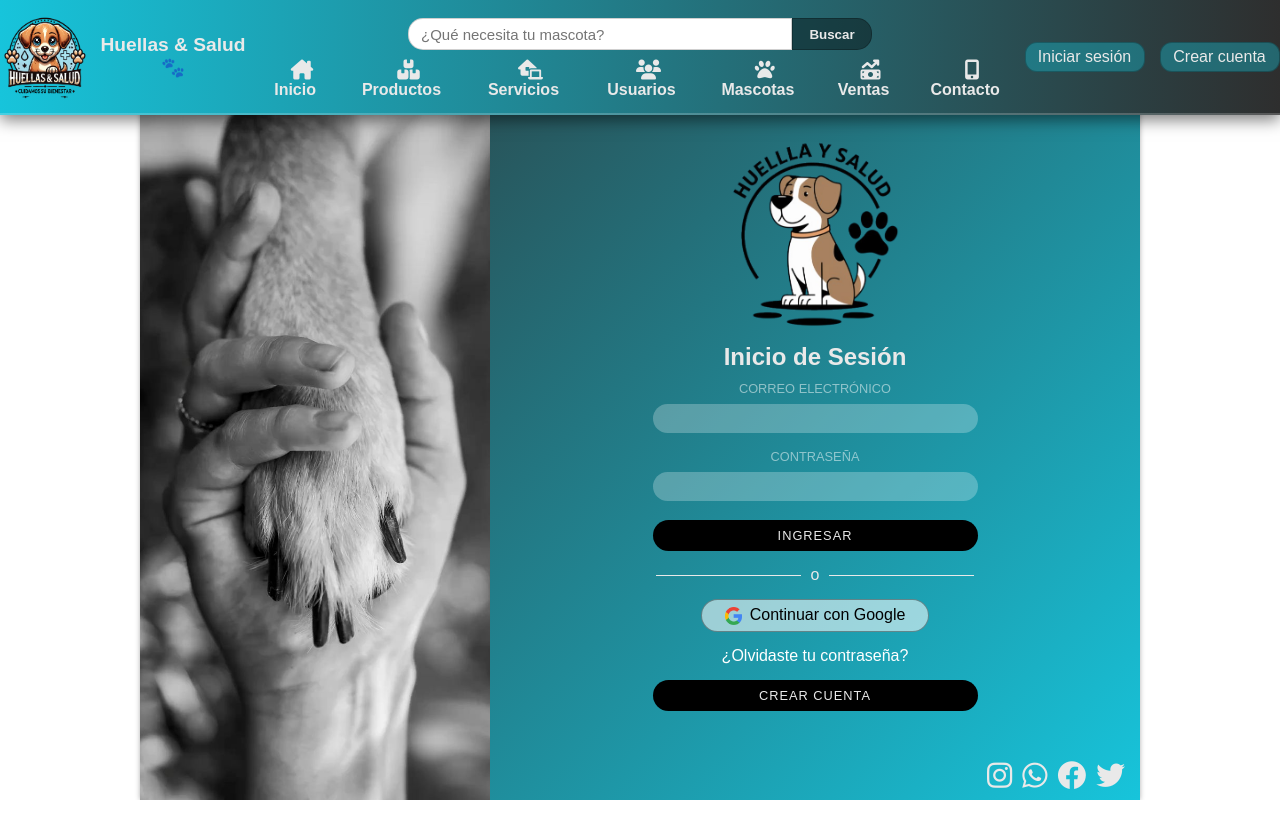
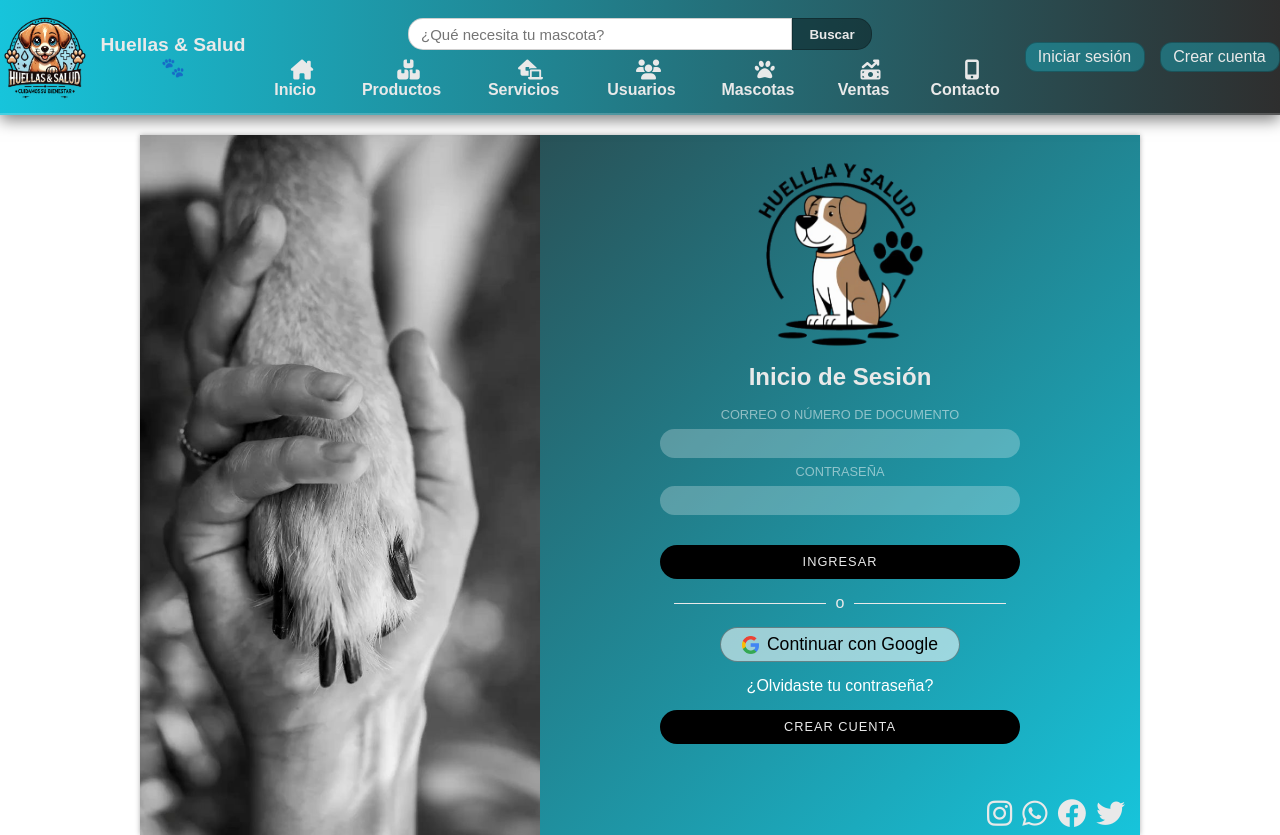
Before and after one commit to johanussa/HuellasSalud, a React (Vite) app in the folder huellas-salud-front/: page /login in a window 1280 px wide. Before the commit the page ends 800 px from the top, so only its background shows below. Built offline with nearby package versions, Linux system fonts and the light colour scheme.

Commit message:
ADD-HS-TASK - Ajustes componente login
- Se agrega validacion para los campos correo y contraseña
- Se organiza archivos con lógica independiente

```diff
--- a/huellas-salud-front/package.json
+++ b/huellas-salud-front/package.json
@@ -10,6 +10,7 @@
     "preview": "vite preview"
   },
   "dependencies": {
+    "axios": "^1.8.1",
     "huellas-salud": "file:",
     "react": "^18.3.1",
     "react-dom": "^18.3.1",
--- /dev/null
+++ b/huellas-salud-front/src/components/Login/LoginComponents.tsx
@@ -0,0 +1,13 @@
+import styles from '../../pages/LoginPage/Login.module.css';
+
+const SocialMediaIcons = () => (
+    <section className={styles.socialMedia} >
+        {
+            ["instagram", "whatsapp", "facebook", "twitter"].map((platform) => (
+                <i key={platform} className={`fa-brands fa-${platform}`} > </i>
+            ))
+        }
+    </section>
+);
+
+export { SocialMediaIcons };
--- a/huellas-salud-front/src/components/Navbar/Navbar.module.css
+++ b/huellas-salud-front/src/components/Navbar/Navbar.module.css
@@ -19,6 +19,8 @@
     font-weight: 600;
     text-align: center;
     position: fixed;
+    top: 0;
+    left: 0;
     display: grid;
     background: linear-gradient(to right, var(--color-principal), var(--color-secundario));
     grid-template-columns: 20% 60% 20%;
--- a/huellas-salud-front/src/pages/LoginPage/Login.module.css
+++ b/huellas-salud-front/src/pages/LoginPage/Login.module.css
@@ -6,14 +6,18 @@
 .containerLogin {
     color: var(--color-font);
     text-align: center;
-    padding-top: 115px;
     width: 1000px;
-    height: 800px;
-    margin: 0 auto;
+    height: 700px;
+    margin: 135px auto 0;
     box-shadow: 0px 0px 5px #00000050;
     display: grid;
-    grid-template-columns: 35% 65%;
+    grid-template-columns: 40% 60%;
     background: linear-gradient(315deg, var(--color-principal), var(--color-secundario));
+}
+
+.logoLogin {
+    width: 220px;
+    margin-right: 20px;
 }
 
 .sectionRegister {
@@ -29,24 +33,22 @@
     margin-top: 10px;
 }
 
+.inputContainer {
+    width: 100%;
+}
+
 .loginLabel {
     display: block;
-    width: 50%;
     color: var(--color-label-transparent);
     text-transform: uppercase;
     font-size: .8rem;
-    margin-bottom: .5rem;
-}
-
-.logoLogin {
-    width: 220px;
-    margin-right: 20px;
+    margin: .4rem 0;
 }
 
 .loginInput {
     color: var(--color-font);
     font-size: .8rem;
-    width: 50%;
+    width: 60%;
     padding: 5px 10px;
     border: 2px solid transparent;
     outline: none;
@@ -73,15 +75,14 @@
     font-size: .8rem;
     text-transform: uppercase;
     letter-spacing: 1px;
-    margin-top: 1.2rem;
-    padding: .5rem;
+    padding: .6rem;
     border-radius: 2rem;
     display: block;
-    width: 50%;
+    width: 60%;
     background-color: rgba(0, 0, 0);
     border: none;
     cursor: pointer;
-    transition: background-color .5s ease, box-shadow .5s ease;
+    transition: background-color .3s ease, box-shadow .3s ease;
 }
 
 .loginSubmit:hover,
@@ -120,26 +121,25 @@
 
 .rowLine {
     height: 2px;
-    width: 145px;
+    width: 152px;
     border-bottom: 1px solid var(--color-font);
 }
 
 .loginGoogle button {
-    width: 35%;
-    font-size: 1rem;
+    width: 40%;
+    font-size: 1.1rem;
     padding: 6px 10px;
     border-radius: 2rem;
     border: 1px solid #00000060;
     background-color: #ffffff90;
     margin-top: 15px;
     cursor: pointer;
-    transition: background-color, transform .6s ease;
+    transition: background-color .3s ease, transform .3s ease;
 }
 
 .loginGoogle button:hover {
     background-color: #ffffff;
-    color: black;
-    transform: scale(1.05);
+    transform: scale(1.04);
 }
 
 .loginGoogle img {
@@ -153,10 +153,8 @@
     justify-content: end;
     align-items: end;
     gap: 10px;
-    margin-top: 15px;
-    height: 70px;
+    height: 85px;
     padding-right: 15px;
-    padding-bottom: 5px;
 }
 
 .socialMedia i {
@@ -168,3 +166,35 @@
     color: #00000080;
     cursor: pointer;
 }
+
+.eyeDesable {
+    color: transparent;
+}
+
+.iconEye {
+    display: inline;
+    cursor: pointer;
+    position: relative;
+    right: 20px;
+    color: #ffffff90;
+}
+
+.inputPass {
+    padding-right: 36px;
+    position: relative;
+    left: 10px;
+}
+
+.inputContainer p {
+    padding: 6px;
+}
+
+.messageError {
+    font-weight: 600;
+    color: rgb(255, 101, 101);
+    text-shadow: 1px 1px 10px black;
+}
+
+.withoutError {
+    color: transparent;
+}
--- a/huellas-salud-front/src/pages/LoginPage/Login.tsx
+++ b/huellas-salud-front/src/pages/LoginPage/Login.tsx
@@ -2,39 +2,52 @@ import { Link } from "react-router-dom";
 import styles from "./Login.module.css";
 import logoLogin from "../../assets/Huellas&Salud_3.png";
 import logoGoogle from "../../assets/logoGoogleG.png";
+import { SocialMediaIcons } from "../../components/Login/LoginComponents";
+import { serviceLogin } from "./serviceLogin";
 
 const Login = () => {
+
+  const { handleSubmit, handleInputChange, formState, showEyePass, validData, errorMsg } = serviceLogin();
+
   return (
     <>
       <main className={styles.containerLogin}>
         <section className={styles.sectionRegister} />
         <section>
           <picture>
-            <img
-              className={styles.logoLogin}
-              src={logoLogin}
-              alt="Huellas & Salud"
-            />
+            <img className={styles.logoLogin} src={logoLogin} alt="Huellas & Salud" />
           </picture>
           <h2>Inicio de Sesión</h2>
-          <form className={styles.formLogin}>
-            <label htmlFor="login-input-user" className={styles.loginLabel}>
-              Correo electrónico
+          <form className={styles.formLogin} onSubmit={handleSubmit}>
+            <aside className={styles.inputContainer}>
+              <label htmlFor="inputEmailOrDoc" className={styles.loginLabel}>
+                Correo o número de documento
               </label>
               <input
-              id="login-input-user"
+                id="inputEmailOrDoc"
                 className={styles.loginInput}
                 type="text"
+                required
+                value={formState.inputEmailOrDoc}
+                onChange={handleInputChange}
               />
-            <label htmlFor="login-input-password" className={styles.loginLabel}>
+            </aside>
+            <aside className={styles.inputContainer}>
+              <label htmlFor="inputPassword" className={styles.loginLabel}>
                 Contraseña
               </label>
               <input
-              id="login-input-password"
-              className={styles.loginInput}
+                id="inputPassword"
+                className={[styles.loginInput, styles.inputPass].join(" ")}
                 type="password"
+                required
+                value={formState.inputPassword}
+                onChange={handleInputChange}
               />
-            <button className={styles.loginSubmit} disabled>
+              <i className={`fa-regular fa-eye-slash ${showEyePass ? styles.iconEye : styles.eyeDesable}`} />
+              <p className={validData ? styles.withoutError : styles.messageError}>{errorMsg}</p>
+            </aside>
+            <button className={styles.loginSubmit} type="submit" >
               Ingresar
             </button>
           </form>
@@ -61,12 +74,7 @@ const Login = () => {
             </aside>
           </section>
 
-          <section className={styles.socialMedia}>
-            <i className="fa-brands fa-instagram"></i>
-            <i className="fa-brands fa-whatsapp"></i>
-            <i className="fa-brands fa-facebook"></i>
-            <i className="fa-brands fa-twitter"></i>
-          </section>
+          <SocialMediaIcons />
         </section>
       </main>
     </>
--- /dev/null
+++ b/huellas-salud-front/src/pages/LoginPage/serviceLogin.ts
@@ -0,0 +1,62 @@
+import { ChangeEvent, FormEvent, useState } from "react";
+import axios from "axios";
+
+const MIN_LENGTH: number = 9;
+
+interface FormState {
+    inputEmailOrDoc: string;
+    inputPassword: string;
+}
+
+export const serviceLogin = () => {
+
+    const [validData, setValidData] = useState(true);
+    const [showEyePass, setShowEyePass] = useState(false);
+    const [errorMsg, setErrorMsg] = useState("---");
+    const [formState, setFormState] = useState<FormState>({ inputEmailOrDoc: "", inputPassword: "" });
+
+    const handleInputChange = (event: ChangeEvent<HTMLInputElement | HTMLSelectElement>) => {
+        const { id, value } = event.target;
+        setFormState((prevState) => ({ ...prevState, [id]: value }));
+        if (id === "inputPassword") setShowEyePass(value.trim().length > 0);
+    };
+
+    const handleSubmit = async (event: FormEvent<HTMLFormElement>) => {
+        event.preventDefault();
+        const { inputPassword, inputEmailOrDoc } = formState;
+
+        if (inputPassword.length < MIN_LENGTH) {
+            setValidData(false);
+            return setErrorMsg("La contraseña debe tener mínimo 8 caracteres");
+        }
+        if (inputEmailOrDoc.length < MIN_LENGTH) {
+            setValidData(false);
+            return setErrorMsg("El correo o el documento deben tener tener mínimo 8 caracteres");
+        }
+        setValidData(true);
+        setErrorMsg("---");
+
+        try {
+            const response = await axios.post('http://localhost:8089/user/login', formState, {
+                headers: { "Content-type": "application/json" }
+            });
+
+            console.log("Response: " + response);
+
+        } catch (error) {
+
+            setValidData(false);
+            setErrorMsg("Error al iniciar sesión. Verifica tus datos e intenta nuevamente.");
+            console.error("Error en la petición:", error);
+        }
+    };
+
+    return {
+        handleSubmit,
+        handleInputChange,
+        formState,
+        showEyePass,
+        validData,
+        errorMsg,
+    };
+};
```
Lines whose indentation alone changed are shown as unchanged.
